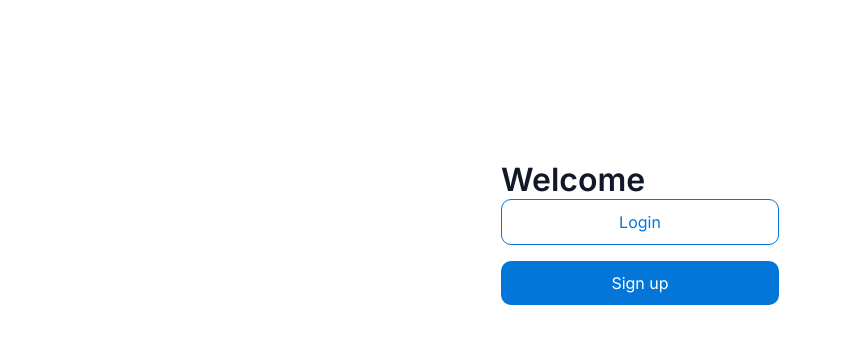
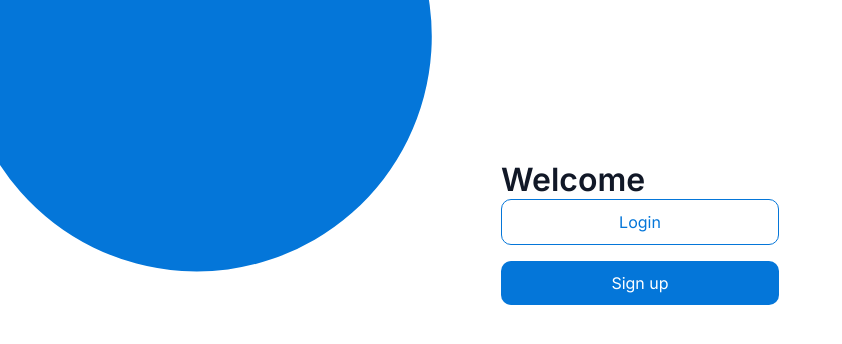
Before and after one commit to Maxwell011/moni-finance, a Next.js app: page / in a window 1280 px wide. Shown: the top 344 px of the page, without its empty margins (0-842 px from the left). Built offline with nearby package versions, Linux system fonts and the light colour scheme.

Commit message:
Update LaunchScreen component with new styles and add MoneyIcon

```diff
--- a/src/app/components/LaunchScreen.tsx
+++ b/src/app/components/LaunchScreen.tsx
@@ -6,11 +6,11 @@ const LaunchScreen = () => {
   return (
     <section>
       {/* Top content */}
-      <div className='first'>
+      <div className='w-[470.001px] h-[492.959px] rotate-[-30.108deg] absolute top-[-220px] rounded-[492.959px] -left-11 bg-[#0476d9] first'>
         <div className='second'></div>
       </div>
 
-    <MoneyIcon/>
+      <MoneyIcon />
 
       {/* Buttons */}
       <div className='flex gap-4 flex-col'>
```
